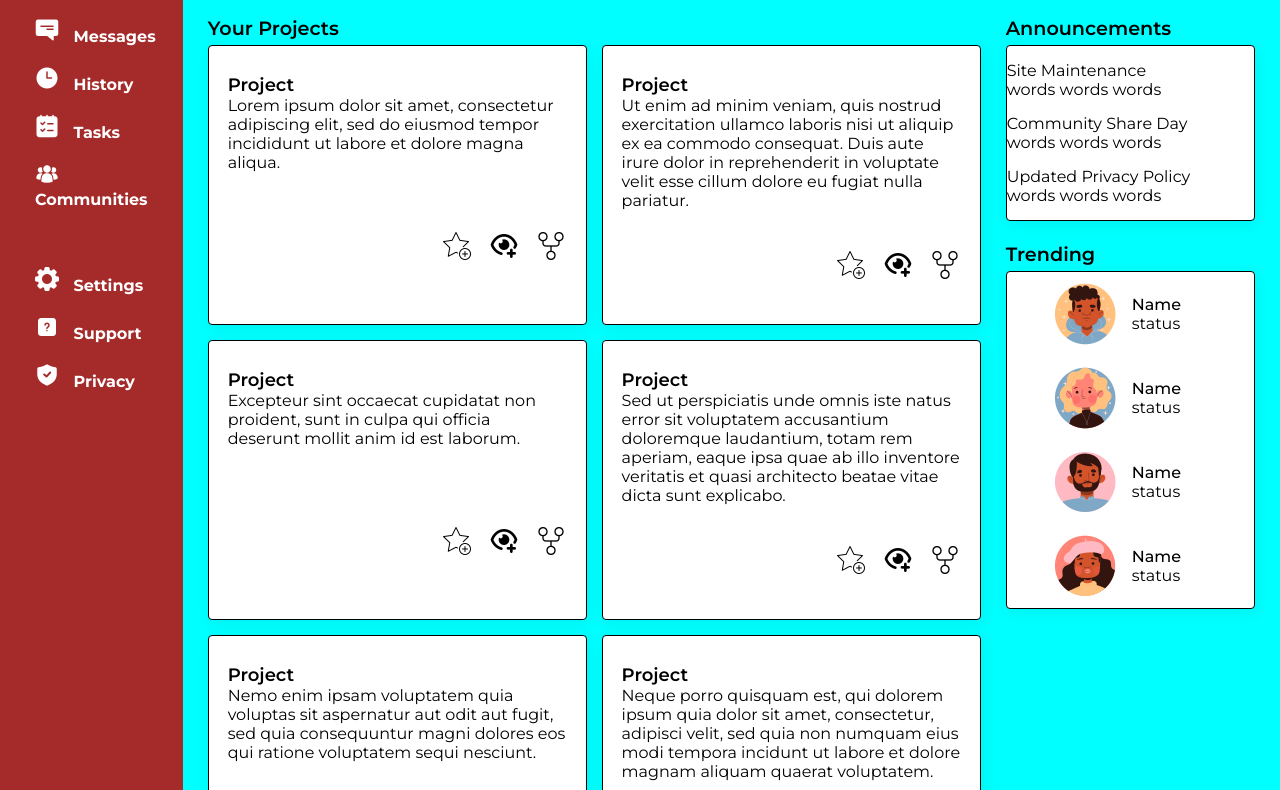
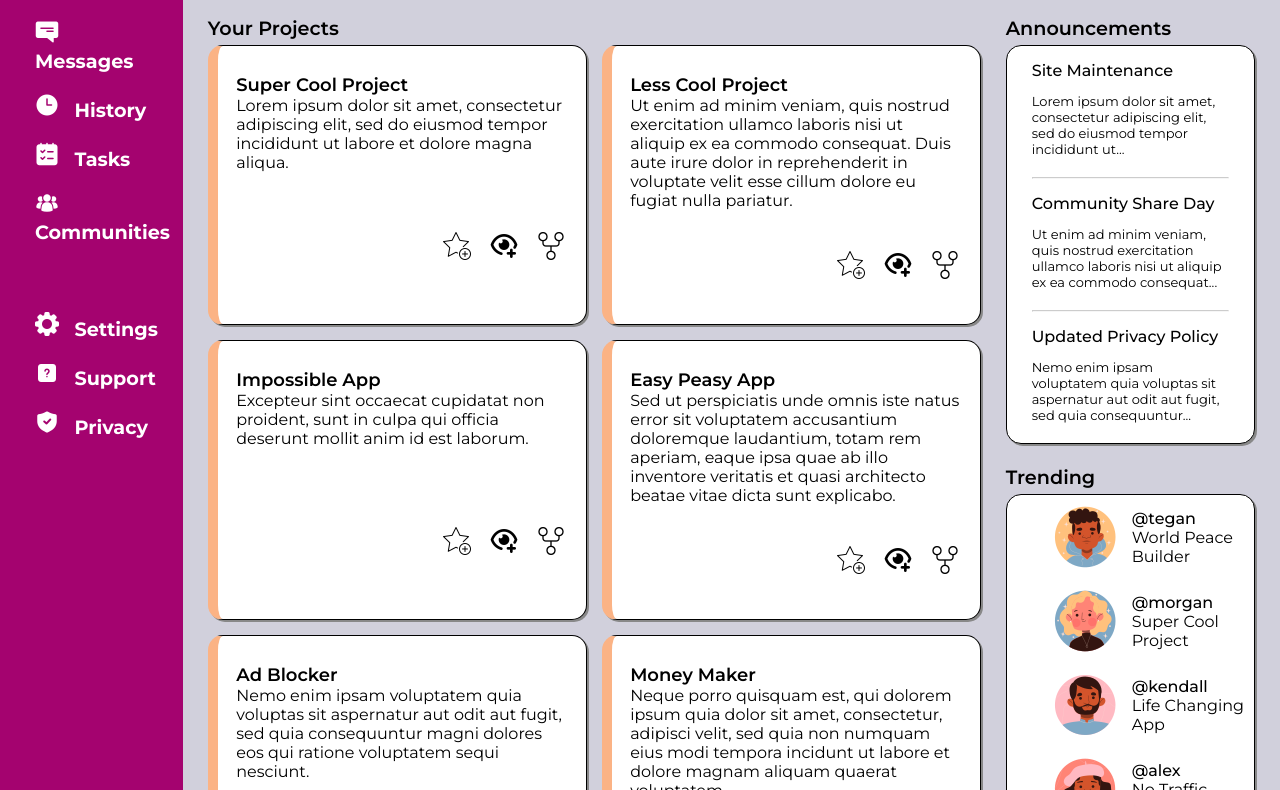
Before and after one commit to ElwDimension/Dashboard, a plain HTML site: page index.html in a window 1280 px wide. Shown: the part 213-1003 px from the top of the page. Drawn offline with Linux system fonts and the light colour scheme.

Commit message:
Adjusted css of announcement div to make it look neater. Changed color scheme of page. Changed font sizes/colors. Increased border radius of content divs to look nicer.

```diff
--- a/index.html
+++ b/index.html
@@ -59,27 +59,27 @@
 
         <span>Your Projects</span>
         <div class="projects">
-            <div class="projectcard"><p>Project</p>
+            <div class="projectcard"><p>Super Cool Project</p>
                 <div class="summary">Lorem ipsum dolor sit amet, consectetur adipiscing elit, sed do eiusmod tempor incididunt ut labore et dolore magna aliqua.</div>
                 <div class="icons"><img src="add.png"><img src="eye.png"><img src="code.png"></div>
             </div>
-            <div class="projectcard"><p>Project</p>
+            <div class="projectcard"><p>Less Cool Project</p>
                 <div class="summary">Ut enim ad minim veniam, quis nostrud exercitation ullamco laboris nisi ut aliquip ex ea commodo consequat. Duis aute irure dolor in reprehenderit in voluptate velit esse cillum dolore eu fugiat nulla pariatur.</div>
                 <div class="icons"><img src="add.png"><img src="eye.png"><img src="code.png"></div>
             </div>
-            <div class="projectcard"><p>Project</p>
+            <div class="projectcard"><p>Impossible App</p>
                 <div class="summary">Excepteur sint occaecat cupidatat non proident, sunt in culpa qui officia deserunt mollit anim id est laborum.</div>
                 <div class="icons"><img src="add.png"><img src="eye.png"><img src="code.png"></div>
             </div>
-            <div class="projectcard"><p>Project</p>
+            <div class="projectcard"><p>Easy Peasy App</p>
                 <div class="summary">Sed ut perspiciatis unde omnis iste natus error sit voluptatem accusantium doloremque laudantium, totam rem aperiam, eaque ipsa quae ab illo inventore veritatis et quasi architecto beatae vitae dicta sunt explicabo.</div>
                 <div class="icons"><img src="add.png"><img src="eye.png"><img src="code.png"></div>
             </div>
-            <div class="projectcard"><p>Project</p>
+            <div class="projectcard"><p>Ad Blocker</p>
                 <div class="summary">Nemo enim ipsam voluptatem quia voluptas sit aspernatur aut odit aut fugit, sed quia consequuntur magni dolores eos qui ratione voluptatem sequi nesciunt.</div>
                 <div class="icons"><img src="add.png"><img src="eye.png"><img src="code.png"></div>
             </div>
-            <div class="projectcard"><p>Project</p>
+            <div class="projectcard"><p>Money Maker</p>
                 <div class="summary">Neque porro quisquam est, qui dolorem ipsum quia dolor sit amet, consectetur, adipisci velit, sed quia non numquam eius modi tempora incidunt ut labore et dolore magnam aliquam quaerat voluptatem.</div>
                 <div class="icons"><img src="add.png"><img src="eye.png"><img src="code.png"></div>
             </div>
@@ -90,13 +90,15 @@
             <div class="announcements">
 
                 <div class="announce">Site Maintenance
-                    <p>words words words</p>
+                    <p>Lorem ipsum dolor sit amet, consectetur adipiscing elit, sed do eiusmod tempor incididunt ut...</p>
                 </div>
+                <hr>
                 <div class="announce">Community Share Day
-                    <p>words words words</p>
+                    <p>Ut enim ad minim veniam, quis nostrud exercitation ullamco laboris nisi ut aliquip ex ea commodo consequat...</p>
                 </div>
+                <hr>
                 <div class="announce">Updated Privacy Policy
-                    <p>words words words</p>
+                    <p>Nemo enim ipsam voluptatem quia voluptas sit aspernatur aut odit aut fugit, sed quia consequuntur...</p>
                 </div>
             </div>
 
@@ -104,20 +106,20 @@
             <div class="trending">
 
                 <div class="trend"><img src="man1.png">
-                    <div class="trendInfo"><p>Name</p>
-                    <p>status </p></div>
+                    <div class="trendInfo"><p>@tegan</p>
+                    <p>World Peace Builder </p></div>
                 </div>
                 <div class="trend"><img src="woman1.png">
-                    <div class="trendInfo"><p>Name</p>
-                        <p>status </p></div>
+                    <div class="trendInfo"><p>@morgan</p>
+                        <p>Super Cool Project </p></div>
                 </div>
                 <div class="trend"><img src="man2.png">
-                    <div class="trendInfo"><p>Name</p>
-                        <p>status </p></div>
+                    <div class="trendInfo"><p>@kendall</p>
+                        <p>Life Changing App</p></div>
                 </div>
                 <div class="trend"><img src="woman2.png">
-                    <div class="trendInfo"><p>Name</p>
-                        <p>status </p></div>
+                    <div class="trendInfo"><p>@alex</p>
+                        <p>No Traffic Maker</p></div>
                 </div>
             </div>
         </div>
--- a/style.css
+++ b/style.css
@@ -18,9 +18,10 @@
 }
 
 .sidebar{
-    background-color: brown;
+    background-color: #A4036F;
     color: white;
     font-weight: bold;
+    font-size:larger;
     grid-row: 1 / p 2;
 
     display:grid;
@@ -46,12 +47,14 @@
 
 
 .header{
-    background-color: blueviolet;
+    background-color: white;
     grid-column-start: 2;
 
     display:grid;
     grid-template-rows: 100px 1fr;
     grid-template-columns: 1fr;
+
+
 }
 
 .headerTop{
@@ -59,6 +62,7 @@
     display:grid;
     grid-template-rows: 1fr;
     grid-template-columns: 2fr 1fr;
+
 }
 
 .right{
@@ -97,7 +101,9 @@
 #bar{
     width:70%;
      border-radius: 20px;
-    height:2em
+    height:2em;
+    background-color: #D1D0DC;
+
 }
 
 .headerBottom{
@@ -105,6 +111,8 @@
     display:grid;
     grid-template-rows:1fr;
     grid-template-columns: 180px 1fr 1fr;
+
+
 }
 
 .headerBottom img{
@@ -138,10 +146,12 @@
     height:2.5em;
     font-size:large;
     font-weight:600;
+    background-color: #A4036F;
+    color:white;
 }
 
 .content{
-    background-color: aqua;
+    background-color: #D1D0DC;
     grid-column-start: 2;
     grid-row-start: 2;
 
@@ -170,6 +180,7 @@
     margin-right:25px;
 
     gap:15px;
+
 }
 
 
@@ -178,10 +189,12 @@
     background-color: white;
     border: 1px solid black;
     box-shadow: 2px 4px 16px rgba(0,0,0,.06);
-    border-radius: 4px;
-
+    border-radius: 15px;
+    box-shadow: 2px 2px #888888;
     display:grid;
     grid-template-rows: 50px .5fr 1fr;
+
+    border-left: 10px solid #fbb385;
 }
 
 .projectcard p{
@@ -220,15 +233,32 @@
     background-color: white;
     border: 1px solid black;
     box-shadow: 2px 4px 16px rgba(0,0,0,.06);
-    border-radius: 4px;
+    border-radius: 15px;
      margin-right:25px;
+    box-shadow: 2px 2px #888888;
 }
 
 .announce{
     display:grid;
-    grid-template-rows: 1fr 1fr;
+    grid-template-rows: .5fr 1fr;
     margin-top:15px;
-    margin-bottom:15px;
+    margin-bottom:20px;
+    margin-left:25px;
+    margin-right:25px;
+    font-size:medium;
+    font-weight:500;
+}
+
+.announce p{
+    font-size:small;
+    font-weight: initial;
+
+}
+
+hr{
+    margin-left:25px;
+    margin-right:25px;
+    opacity: .5;
 
 }
 
@@ -237,9 +267,10 @@
     background-color: white;
     border: 1px solid black;
     box-shadow: 2px 4px 16px rgba(0,0,0,.06);
-    border-radius: 4px;
+    border-radius: 15px;
      margin-right:25px;
     align-self:end;
+    box-shadow: 2px 2px #888888;
 }
 
 .trend{
```
